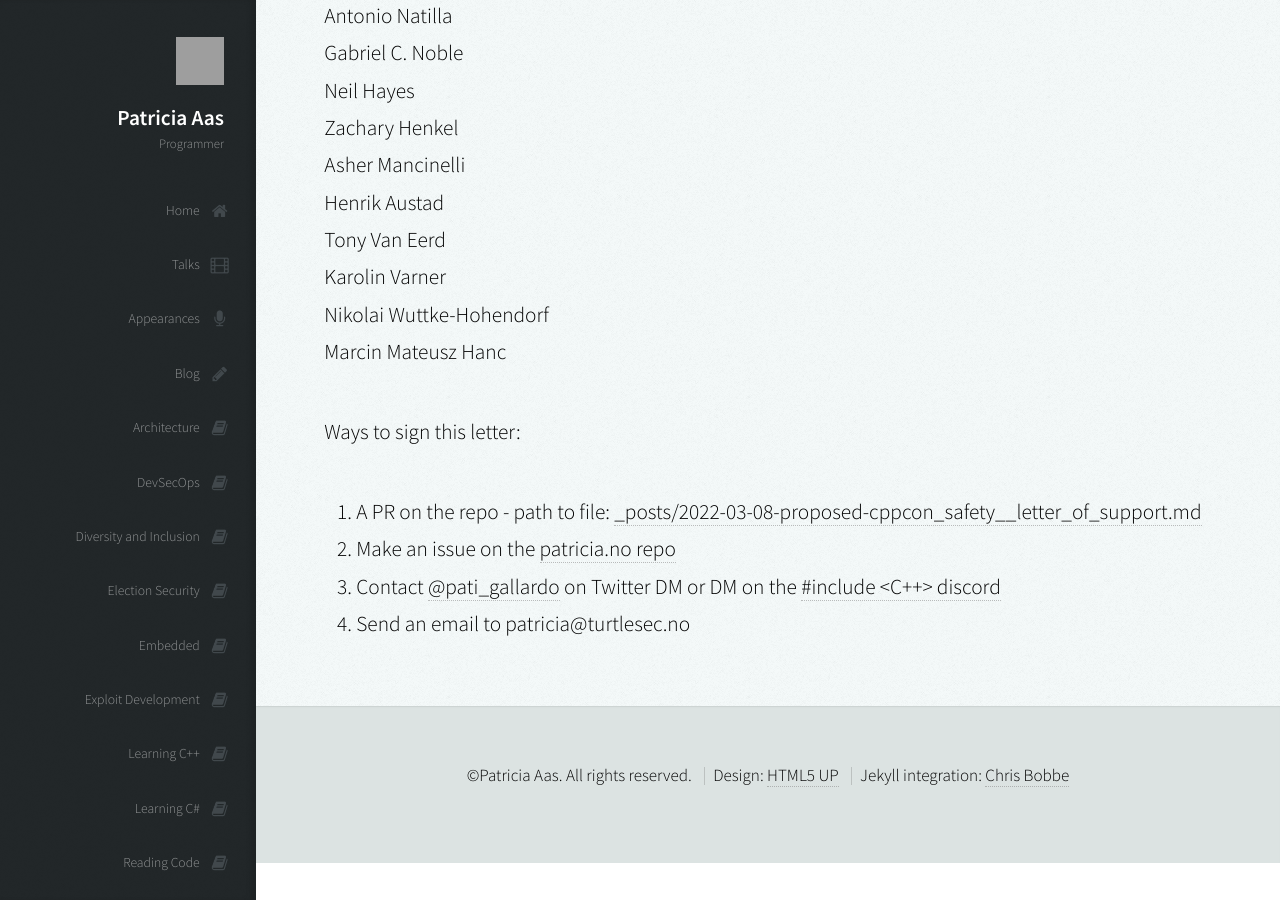
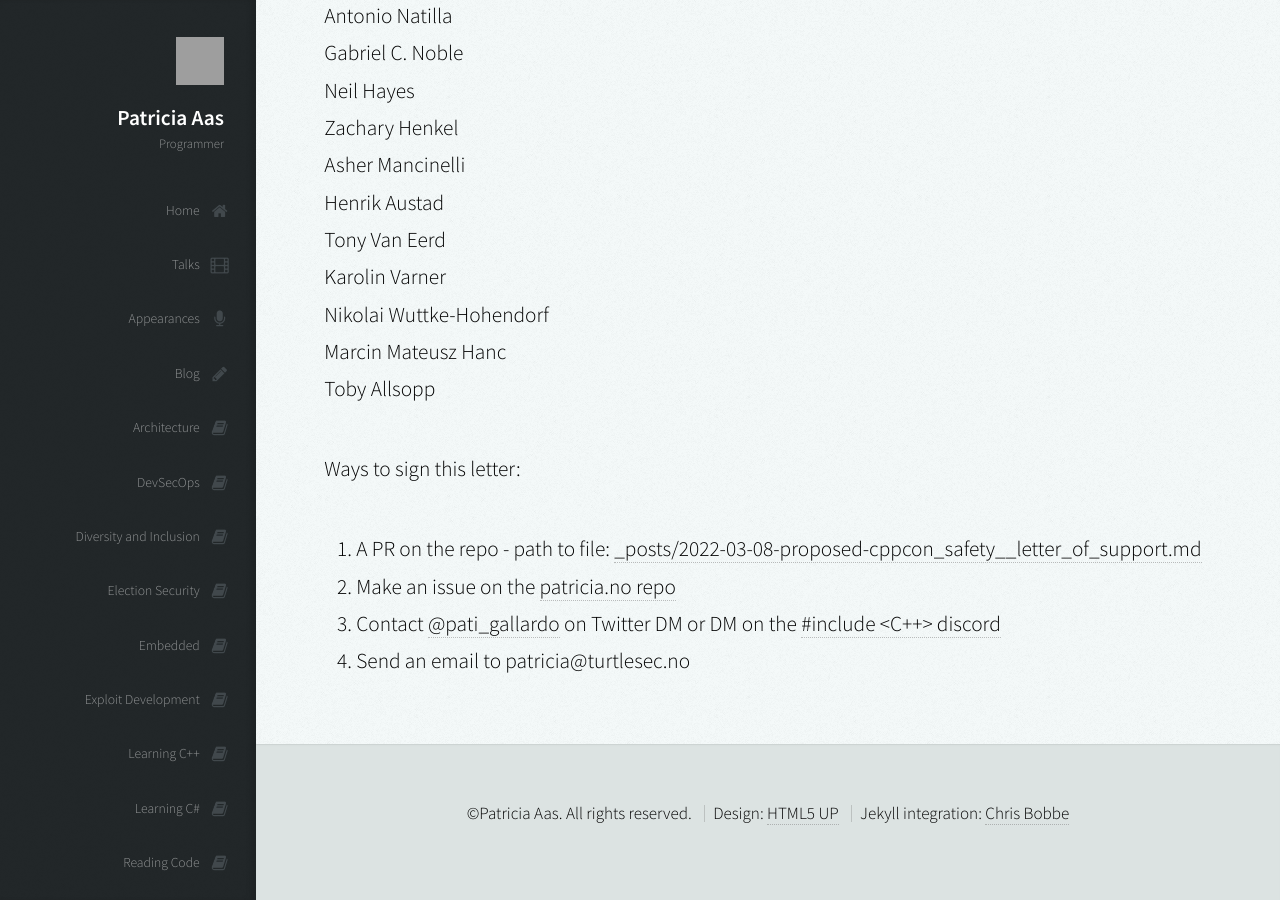
Before and after one commit to patricia-gallardo/patricia-gallardo.github.io, a Jekyll site: the page built from _posts/2022-03-08-proposed-cppcon_safety__letter_of_support.md, in a window 1280 px wide and 900 px high, scrolled down 4589 px. Built offline with Jekyll 4.4.1, drawn with Linux system fonts in a browser that asks for light colours; nearby versions of some CDN libraries; grey boxes are pictures that could not be loaded.

Commit message:
Add Toby Allsopp to 2022-03-08-proposed-cppcon_safety__letter_of_support.md

```diff
--- a/_posts/2022-03-08-proposed-cppcon_safety__letter_of_support.md
+++ b/_posts/2022-03-08-proposed-cppcon_safety__letter_of_support.md
@@ -131,6 +131,7 @@ Tony Van Eerd <br>
 Karolin Varner <br>
 Nikolai Wuttke-Hohendorf <br>
 Marcin Mateusz Hanc <br>
+Toby Allsopp <br>
 
 
 Ways to sign this letter:
```
